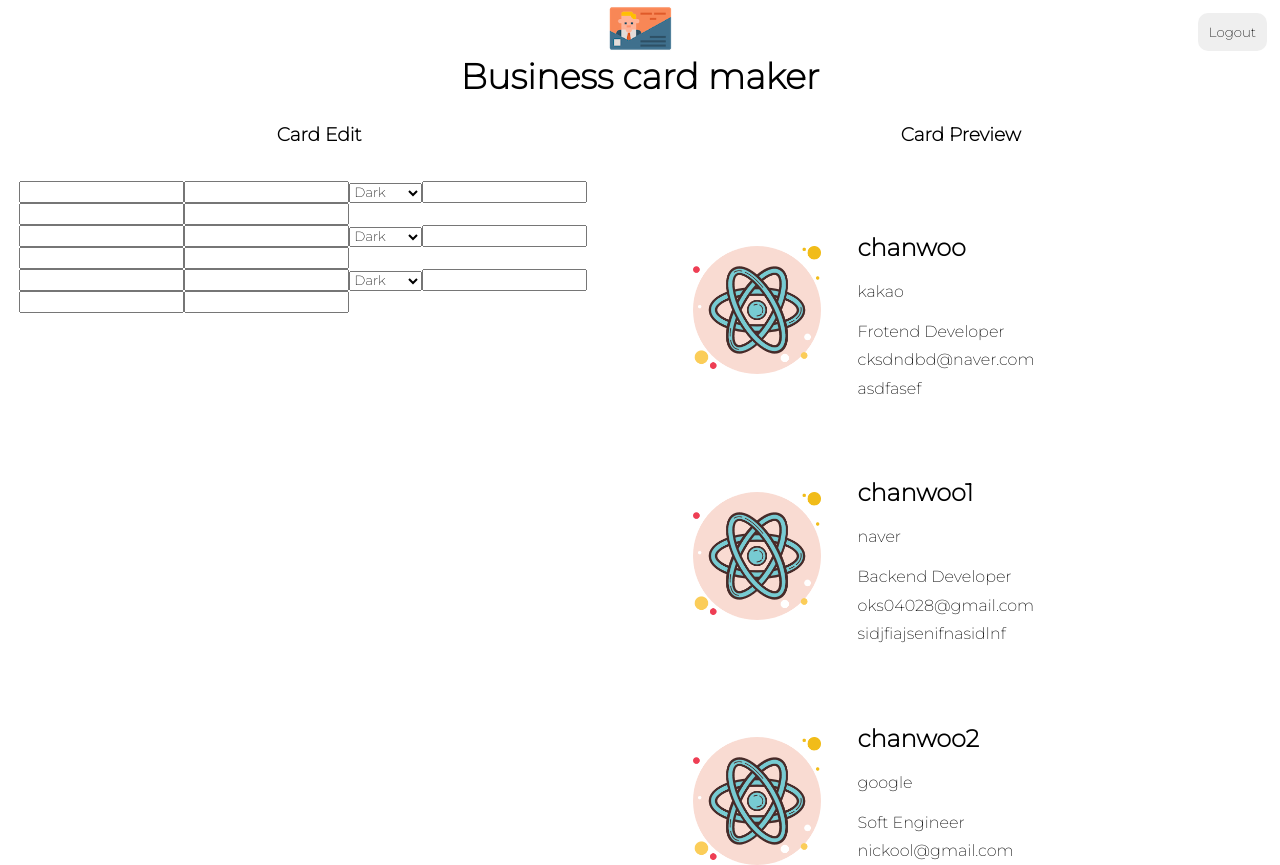
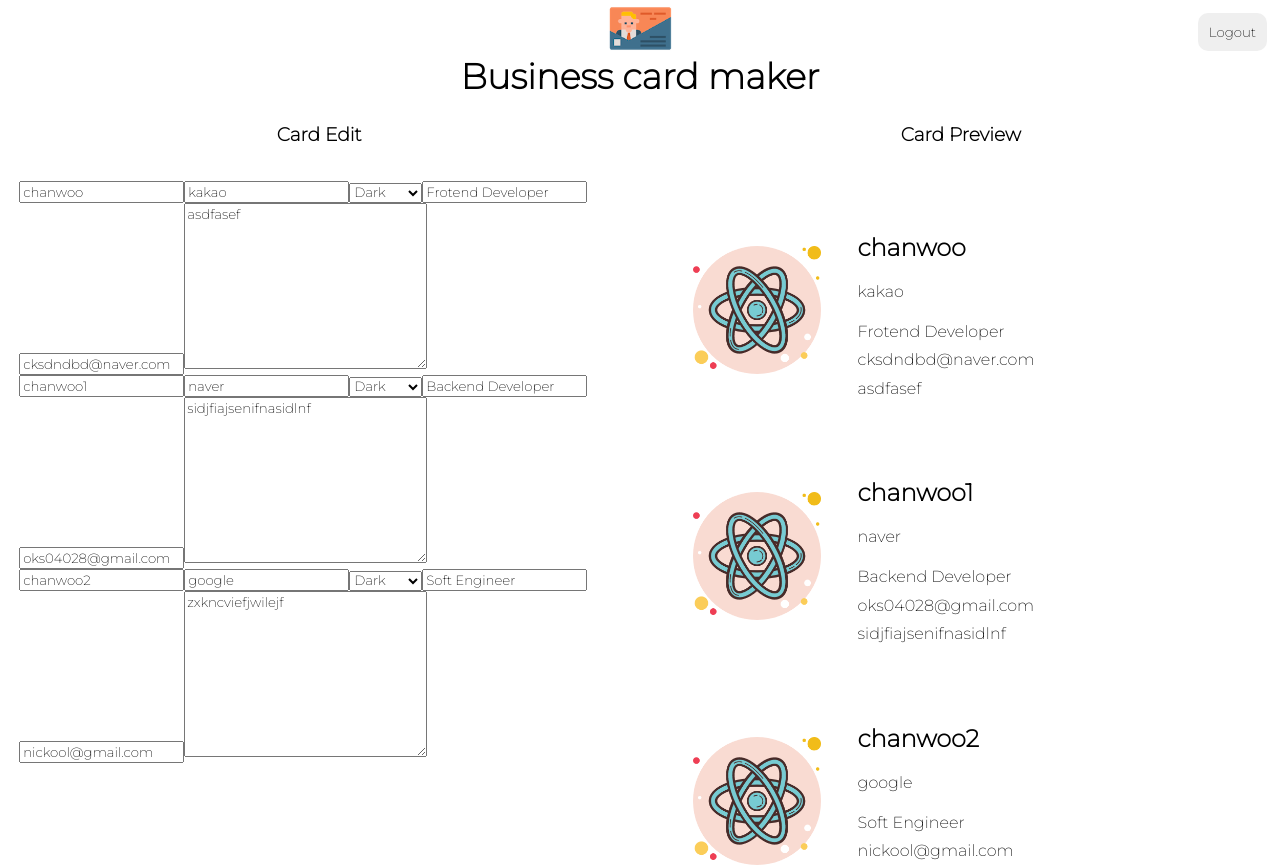
Before and after one commit to chanwoo95/Practice-all, a React (Create React App) app in the folder react-card-maker/: page /maker in a window 1280 px wide. Shown: the top 865 px of the page. Built offline with nearby package versions, Linux system fonts and the light colour scheme; no server answers; sample sign-in values are in the browser's storage.

Commit message:
card edit form

```diff
--- a/react-card-maker/src/components/card_edit_form/card_edit_form.jsx
+++ b/react-card-maker/src/components/card_edit_form/card_edit_form.jsx
@@ -2,18 +2,26 @@ import React from "react";
 import styles from "./card_edit_form.module.css";
 
 function CardEditForm({ card }) {
+  const { name, company, job, theme, email, message } = card;
   return (
     <form>
-      <input type="text" className={styles.name} />
-      <input type="text" className={styles.company} />
+      <input value={name} type="text" className={styles.name} />
+      <input value={company} type="text" className={styles.company} />
       <select name="colors" id="">
         <option value="dark">Dark</option>
         <option value="pink">Pink</option>
         <option value="colorful">Colorful</option>
       </select>
-      <input type="text" className={styles.job} />
-      <input type="text" className={styles.email} />
-      <input type="text" className={styles.message} />
+      <input value={job} type="text" className={styles.job} />
+      <input value={email} type="text" className={styles.email} />
+      <textarea
+        value={message}
+        className={styles.message}
+        name="text"
+        id=""
+        cols="30"
+        rows="10"
+      ></textarea>
     </form>
   );
 }
```
